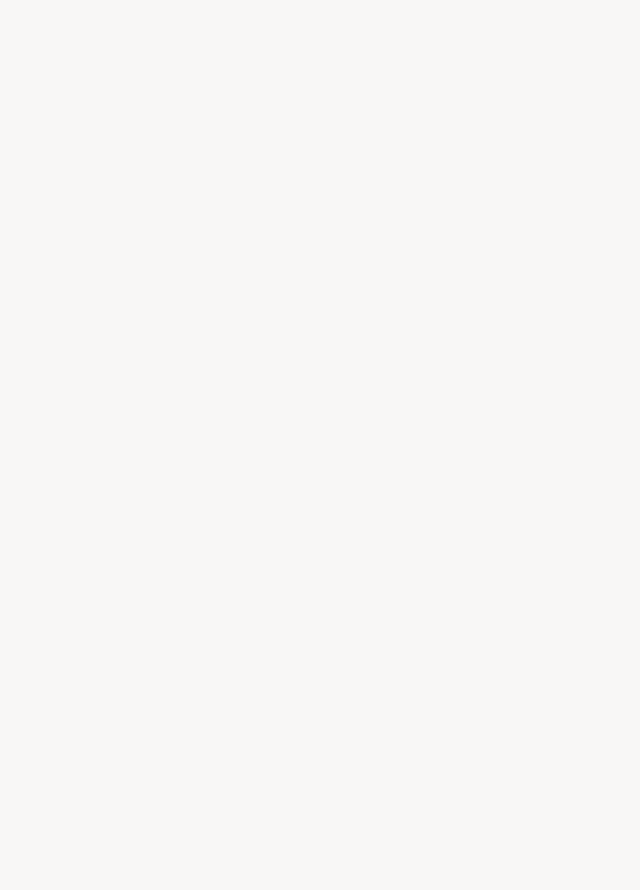
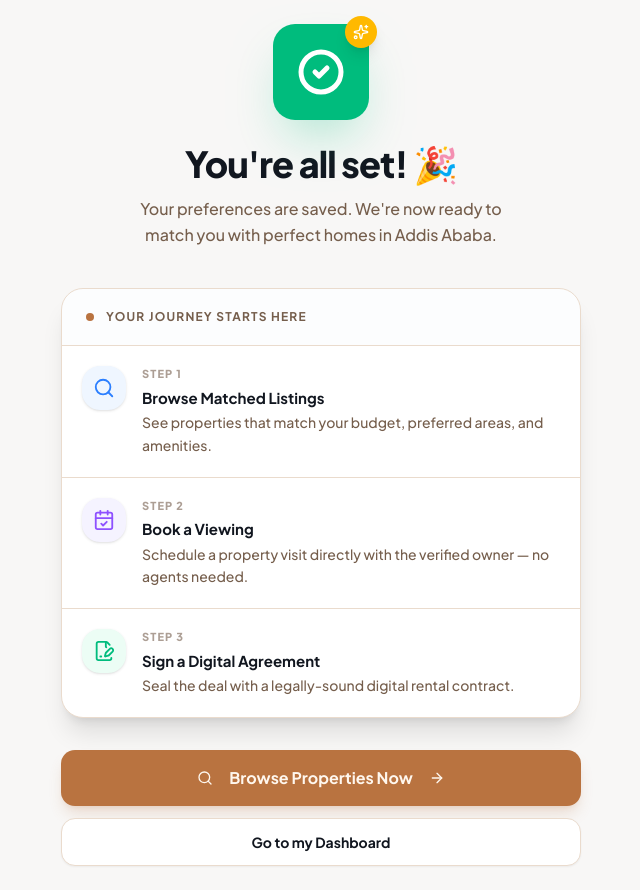
Before and after one commit to SmartHouseRental/frontend, a React (Vite) app: page /welcome in a window 1280 px wide. Before the commit this address had no page. Shown: the whole page, without its empty margins (319-959 px from the left). Before the commit the page ends 800 px from the top, so only its background shows below. Built offline with nearby package versions, Linux system fonts and the light colour scheme.

Commit message:
add auth routing

```diff
--- a/src/App.jsx
+++ b/src/App.jsx
@@ -35,6 +35,10 @@
 import AnalyticsAdminPage from './pages/admin/AnalyticsPage';
 import SettingsPage from './pages/admin/SettingsPage';
 import ReviewsAdminPage from './pages/admin/ReviewsPage';
+import SignUpPage from './pages/auth/SignUpPage';
+import OTPVerificationPage from './pages/auth/OTPVerificationPage';
+import RenterPreferencesWizard from './pages/auth/RenterPreferencesWizard';
+import WelcomePage from './pages/auth/WelcomePage';
 
 function App() {
   return (
@@ -45,7 +49,13 @@
 
         <Route path="/" element={<Home />} />
         <Route path="/login" element={<Login />} />
+
         */}
+
+          <Route path="/signup" element={<SignUpPage />} />
+          <Route path="/verify-otp" element={<OTPVerificationPage />} />
+          <Route path="/preferences" element={<RenterPreferencesWizard />} />
+          <Route path="/welcome" element={<WelcomePage />} />
 
           {/* Admin Routing */}
           <Route path="/admin" element={<AdminLayout />}>
```
